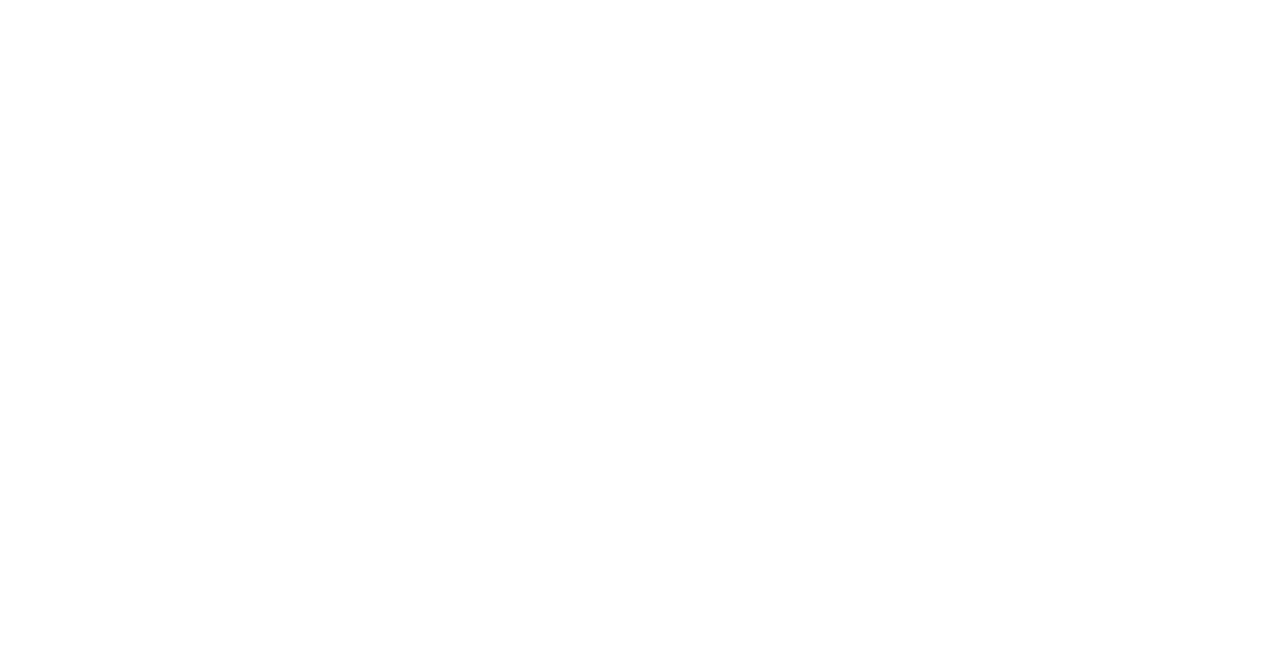
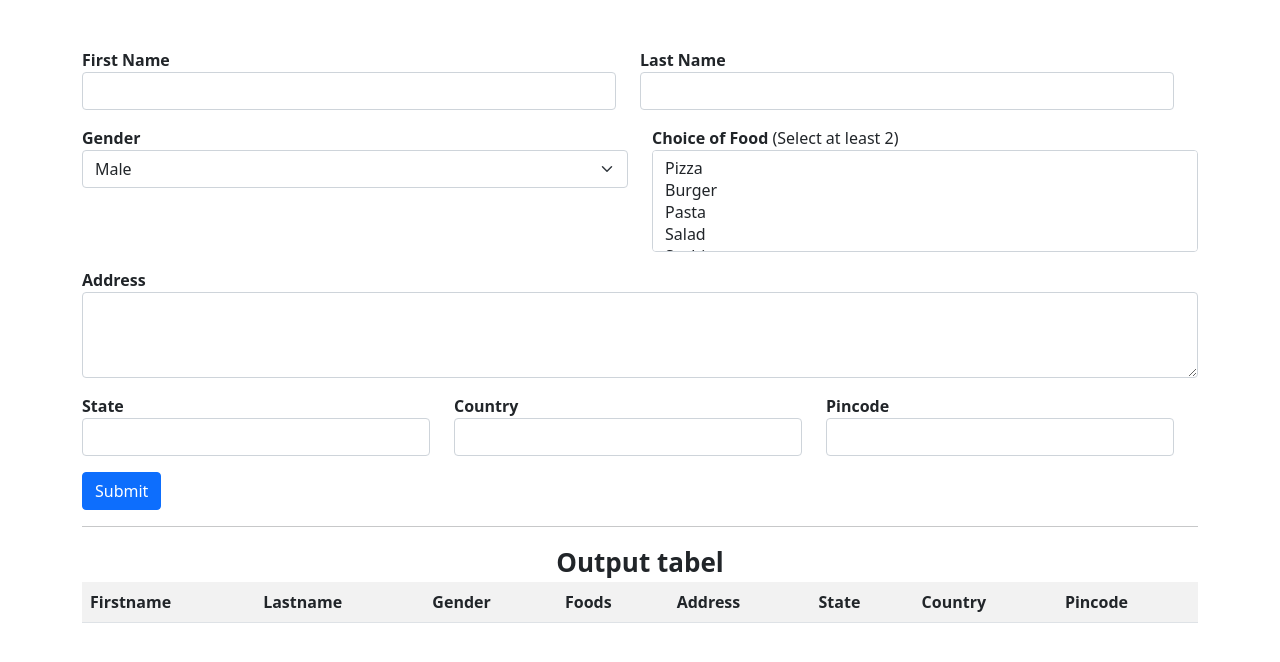
Before and after one commit to Vijayeswar-Yalamanchili/ZEN_JS_Roadmap_Task-9.1, a plain HTML site: page index.html in a window 1280 px wide. Drawn offline with nearby package versions, Linux system fonts and the light colour scheme.

Commit message:
Completed

```diff
--- a/index.html
+++ b/index.html
@@ -8,7 +8,79 @@
     <link href="https://cdn.jsdelivr.net/npm/bootstrap@5.0.2/dist/css/bootstrap.min.css" rel="stylesheet" integrity="sha384-EVSTQN3/azprG1Anm3QDgpJLIm9Nao0Yz1ztcQTwFspd3yD65VohhpuuCOmLASjC" crossorigin="anonymous">
 </head>
 <body>
+    <div class="container">
+        <!-- Form for input -->
+        <form id="myForm" class="mt-5">
+            <div class="row col-12">
+                <div class="form-group col-md-6">
+                    <label for="fname"><strong>First Name</strong></label>
+                    <input type="text"  class="form-control" id="fname" >
+                </div>
+                <div class="form-group col-md-6">
+                    <label for="lname"><strong>Last Name</strong></label>
+                    <input type="text"  class="form-control" id="lname" >
+                </div>
+            </div>
+            <div class="row mt-3">
+                <div class="form-group col-6">
+                    <label for="gender"><strong>Gender</strong></label>
+                    <select class="form-select" id="gender">
+                        <option selected>Male</option>
+                        <option value="Female">Female</option>
+                        <option value="Others">Others</option>
+                      </select>
+                </div>
+                <div class="form-group col-6">
+                    <label for="food"><strong>Choice of Food</strong> (Select at least 2)</label>
+                    <select multiple class="form-control" id="food" required>
+                        <option value="pizza">Pizza</option>
+                        <option value="burger">Burger</option>
+                        <option value="pasta">Pasta</option>
+                        <option value="salad">Salad</option>
+                        <option value="sushi">Sushi</option>
+                    </select>
+                </div>
+            </div>
+            <div class="form-group col-md-12 mt-3">
+                <label for="address"><strong>Address</strong></label>
+                <textarea class="form-control" id="address" rows="3"></textarea>
+            </div>
+            <div class="row col-12 mt-3">
+                <div class="form-group col-md-4">
+                    <label for="state"><strong>State</strong></label>
+                    <input type="text" class="form-control" id="state" >
+                </div>
+                <div class="form-group col-md-4">
+                    <label for="country"><strong>Country</strong></label>
+                    <input type="text" class="form-control" id="country" >
+                </div>
+                <div class="form-group col-md-4">
+                    <label for="pincode"><strong>Pincode</strong></label>
+                    <input type="text" class="form-control" id="pincode" >
+                </div>
+            </div>
+            <div class="form-group mt-3">
+                <button type="button" class="btn btn-primary" onclick="submitForm()">Submit</button>
+            </div>
+        </form>
 
+        <hr>
+
+        <!-- Tables for output -->
+        <table class="table table-striped table-hover table-responsive-md align-middle" id="table">
+            <div class="text-center output"><strong>Output tabel</strong></div>
+            <tr>
+                <th scope="col">Firstname</th>
+                <th scope="col">Lastname</th>
+                <th scope="col">Gender</th>
+                <th scope="col">Foods</th>
+                <th scope="col">Address</th>
+                <th scope="col">State</th>
+                <th scope="col">Country</th>
+                <th scope="col">Pincode</th>
+            </tr>
+        </table>
+    </div>
     <script src="./script.js"></script>
     <script src="https://cdn.jsdelivr.net/npm/bootstrap@5.0.2/dist/js/bootstrap.bundle.min.js" integrity="sha384-MrcW6ZMFYlzcLA8Nl+NtUVF0sA7MsXsP1UyJoMp4YLEuNSfAP+JcXn/tWtIaxVXM" crossorigin="anonymous"></script>
 </body>
--- a/script.js
+++ b/script.js
@@ -0,0 +1,35 @@
+function submitForm(){
+    // getting the value
+    const firstName = document.getElementById("fname").value;
+    const lastName = document.getElementById("lname").value;
+    const addresstext = document.getElementById('address').value;
+    const pincode = document.getElementById('pincode').value;
+    const gendertype = document.getElementById('gender').value;
+    const food = Array.from(document.getElementById('food').selectedOptions).map(option => option.value);
+    const stateName = document.getElementById('state').value;
+    const countryName = document.getElementById('country').value;
+    const table = document.getElementById("table");
+
+    //appending form to table
+    let row     = table.insertRow(-1);
+    let fname   = row.insertCell(0);
+    let lname   = row.insertCell(1);
+    let gender  = row.insertCell(2);
+    let foods   = row.insertCell(3);
+    let address = row.insertCell(4);
+    let state   = row.insertCell(5);
+    let country = row.insertCell(6);
+    let pin     = row.insertCell(7);
+    fname.innerHTML = firstName;
+    lname.innerHTML = lastName;
+    gender.innerHTML = gendertype;
+    foods.innerHTML = food;
+    address.innerHTML = addresstext;
+    state.innerHTML = stateName;
+    country.innerHTML = countryName;
+    pin.innerHTML = pincode;
+
+
+    // reset the form
+    document.getElementById('myForm').reset();
+}
--- a/styles.css
+++ b/styles.css
@@ -0,0 +1,9 @@
+*{
+    box-sizing: border-box;
+    padding: 0;
+    margin: 0;
+}
+
+.output{
+    font-size: 26px;
+}
```
